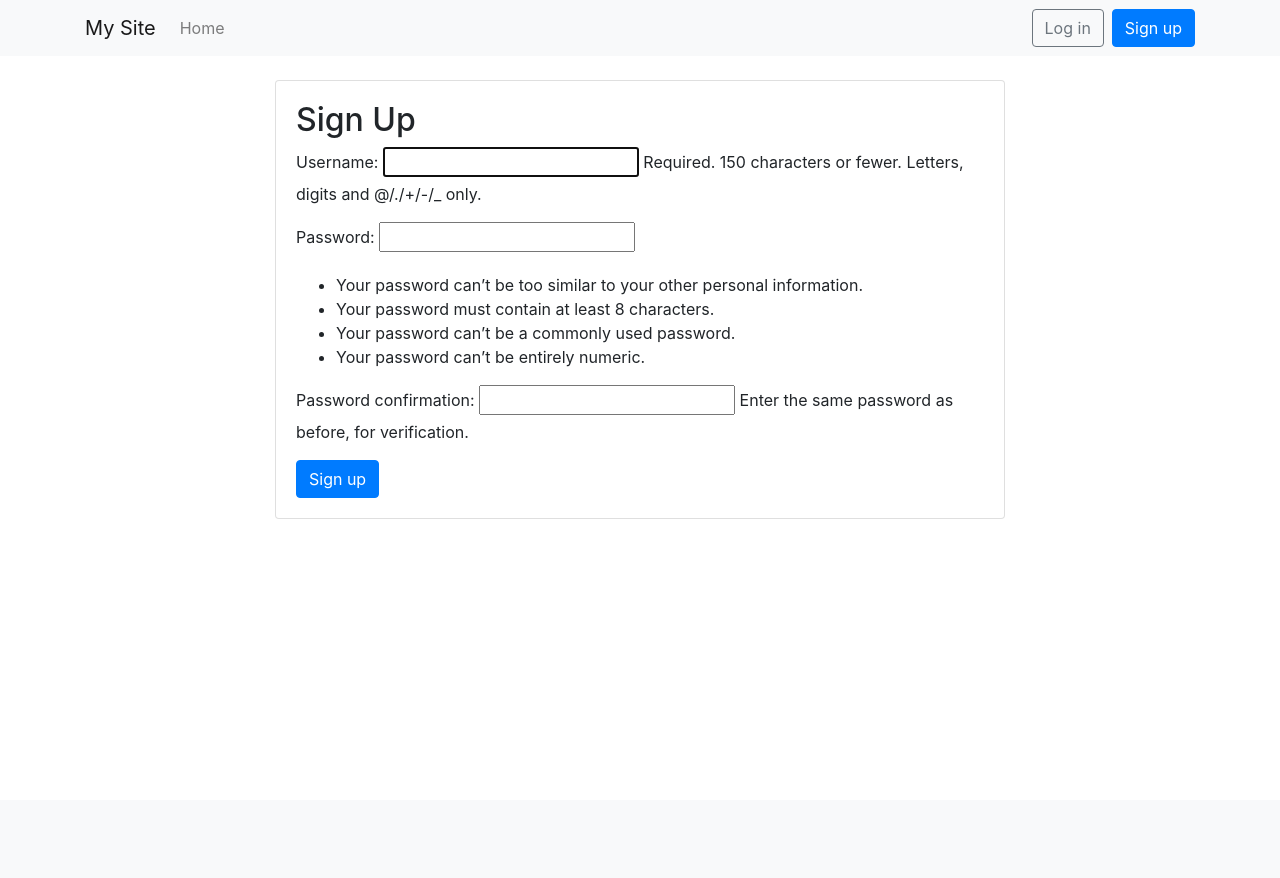
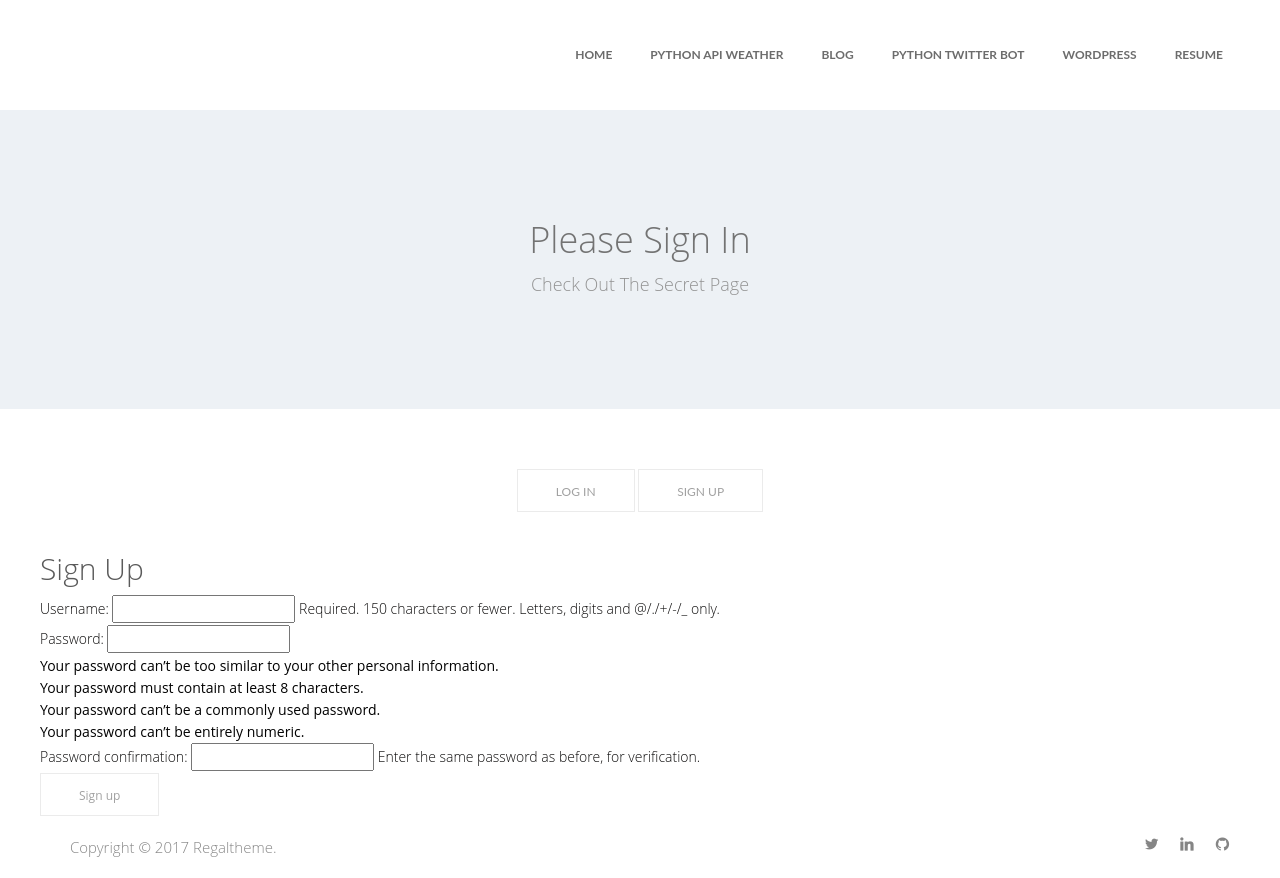
Before and after one commit to ErinClaudio/congenial-bassoon, a Django app: page /login/ in a window 1280 px wide. Before the commit the page ends 519 px from the top, so only its background shows below. Run offline with Django 3.2, Linux system fonts and the light colour scheme; some libraries are stand-ins or nearby versions.

Commit message:
secret page update

```diff
--- a/secretpage/templates/base1.html
+++ b/secretpage/templates/base1.html
@@ -1,37 +1,81 @@
+{% load static %}
 <!doctype html>
 <html lang="en">
 <head>
-  <meta charset="utf-8">
-  <meta name="viewport" content="width=device-width, initial-scale=1, shrink-to-fit=no">
-  <link rel="stylesheet" href="https://stackpath.bootstrapcdn.com/bootstrap/4.1.3/css/bootstrap.min.css" integrity="sha384-MCw98/SFnGE8fJT3GXwEOngsV7Zt27NXFoaoApmYm81iuXoPkFOJwJ8ERdknLPMO" crossorigin="anonymous">
-  <title>{% block title %}My Site{% endblock %}</title>
-  <style type="text/css">
-    .asteriskField {
-      display: none;
-    }
+    <meta charset="UTF-8">
+    <meta name="viewport" content="width=device-width, initial-scale=1.0">
+    <meta http-equiv="X-UA-Compatible" content="ie=edge">
+    <title>Erin Claudio</title>
 
-    form .alert ul li {
-      list-style: none;
-    }
-
-    form .alert ul {
-      padding: 0;
-      margin: 0;
-    }
-  </style>
+    <link rel="stylesheet" href="{% static 'assets/css/bootstrap.min.css' %}">
+    <link rel="stylesheet" href="{% static 'assets/css/material-design-iconic-font.min.css' %}">
+    <link rel="stylesheet" href="{% static 'assets/css/venobox.css' %}">
+    <link rel="stylesheet" href="{% static 'assets/css/slick.min.css'' %}">
+    <link rel="stylesheet" href="{% static 'assets/css/style.css' %}">
+    <link rel="stylesheet" href="{% static 'assets/css/responsive.css' %}">
+    <!-- modernizr js -->
+    <script src="{% static 'assets/js/vendor/modernizr-2.8.3.min.js' %}"></script>
+    <!--<link rel="stylesheet" href="https://cdnjs.cloudflare.com/ajax/libs/bulma/0.6.2/css/bulma.css" />-->
 </head>
 <body>
-   <nav class="navbar navbar-expand-lg navbar-light bg-light mb-4">
+
+<header class="header-style-1">
+		<div class="header-top active-sticky">
 			<div class="container">
-      <a class="navbar-brand" href="{% url 'home' %}">My Site</a>
-      <button class="navbar-toggler" type="button" data-toggle="collapse" data-target="#navbarSupportedContent" aria-controls="navbarSupportedContent" aria-expanded="false" aria-label="Toggle navigation">
-        <span class="navbar-toggler-icon"></span>
+				<div class="row">
+					<div class="col-xs-12 col-sm-2 col-md-3">
+						<div class="left">
+						</div>
+					</div>
+					<div class="col-xs-12 col-sm-10 col-md-9">
+						<div class="right">
+							<nav class="mainmenu menu-hover-1 pull-right">
+								<div class="navbar-header">
+									<button type="button" class="navbar-toggle" data-toggle="collapse" data-target=".navbar-collapse">
+										<span class="icon-bar"></span>
+										<span class="icon-bar"></span>
+										<span class="icon-bar"></span>
 									</button>
-      <div class="collapse navbar-collapse" id="navbarSupportedContent">
-        <ul class="navbar-nav mr-auto">
-          <li class="nav-item">
-            <a class="nav-link" href="{% url 'home' %}">Home</a>
+								</div>
+                                <div class="navbar-collapse collapse clearfix">
+                                    <ul class="navigation clearfix">
+                                        <!-- HOME START -->
+                                        <li><a class="nav-link" href="{% url 'home' %}">Home</a>
                                         </li>
+                                        <li><a class="nav-link" href="weather/">Python API weather</a>
+                                        </li>
+                                        <li><a class="nav-link" href=" blog/">Blog</a>
+                                        </li>
+                                        <li><a class="nav-link" href="https://twitter.com/claudio_erin"target="_blank">Python Twitter Bot </a>
+                                        </li>
+                                        <li><a class="nav-link" href="http://www.traversecitykids.com/" target="_blank">Wordpress</a>
+                                        </li>
+                                        <li><a class="nav-link" href="{% static 'ResumeEC.pdf' %}" target= "_blank">Resume</a>
+                                        </li>
+                                    </ul>
+								</div>
+							</nav>
+						</div>
+					</div>
+				</div>
+			</div>
+		</div>
+    </header>
+<div class="header-space"></div>
+    <!-- Header Section End -->
+	<!-- Breadcrumbs Start -->
+<div class="pages-header bg-color-2">
+		<div class="container">
+			<div class="row text-center">
+				<div class="col-xs-12">
+					<div class="page-title ptb-110">
+						<h1 class="mb-15">Please sign in</h1>
+                        <h4 class="mb-5">Check out the secret page</h4>
+					</div>
+				</div>
+			</div>
+		</div>
+	</div>
           {% if user.is_authenticated %}
             <li class="nav-item">
               <a class="nav-link" href="{% url 'secret2' %}">Secret Page</a>
@@ -44,18 +88,31 @@
               <a class="nav-link dropdown-toggle" href="#" id="navbarDropdown" role="button" data-toggle="dropdown" aria-haspopup="true" aria-expanded="false">
                 {{ user.username }}
               </a>
+              <div>
                   <div class="dropdown-menu dropdown-menu-right" aria-labelledby="navbarDropdown">
                     <a class="dropdown-item" href="{% url 'password_change' %}">Change password</a>
                     <div class="dropdown-divider"></div>
                     <a class="dropdown-item" href="{% url 'logout' %}">Log out</a>
                   </div>
+              </div>
             </li>
           </ul>
         {% else %}
-          <form class="form-inline my-2 my-lg-0">
+
+           <div class="container mb-minus">
+               <div class="row justify-content-center">
+                   <div class="col-sm-12">
+                       <div class="about-info text-center">
+                           <div class="section-title">
+                              <form>
                                 <a href="{% url 'login' %}" class="btn btn-outline-secondary">Log in</a>
                                 <a href="{% url 'signup2' %}" class="btn btn-primary ml-2">Sign up</a>
                               </form>
+                           </div>
+                       </div>
+                   </div>
+               </div>
+           </div>
         {% endif %}
       </div>
     </div>
@@ -64,11 +121,44 @@
   <div class="container">
     {% block content %}
     {% endblock %}
+ <footer class="footer white-bg ptb-20 clearfix">
+    <div class="container">
+        <div class="row">
+            <div class="col-xs-12">
+                <div class="left pull-left">
+                    <p>Copyright &copy; 2017 <a href="https://themeforest.net/user/regaltheme/portfolio" target="_blank">Regaltheme</a>.</p>
                 </div>
-    <script src="https://code.jquery.com/jquery-3.3.1.slim.min.js" integrity="sha384-q8i/X+965DzO0rT7abK41JStQIAqVgRVzpbzo5smXKp4YfRvH+8abtTE1Pi6jizo" crossorigin="anonymous"></script>
-    <script src="https://cdnjs.cloudflare.com/ajax/libs/popper.js/1.14.3/umd/popper.min.js" integrity="sha384-ZMP7rVo3mIykV+2+9J3UJ46jBk0WLaUAdn689aCwoqbBJiSnjAK/l8WvCWPIPm49" crossorigin="anonymous"></script>
-    <script src="https://stackpath.bootstrapcdn.com/bootstrap/4.1.3/js/bootstrap.min.js" integrity="sha384-ChfqqxuZUCnJSK3+MXmPNIyE6ZbWh2IMqE241rYiqJxyMiZ6OW/JmZQ5stwEULTy" crossorigin="anonymous"></script>
+                <div class="social-icon simple pull-right">
+                    <ul class="clearfix">
 
+                        <li><a href="https://twitter.com/ChiGreentino" target="_blank"><i class="zmdi zmdi-twitter"></i></a></li>
+                        <li><a href="https://www.linkedin.com/in/erin-claudio/" target="_blank"><i class="zmdi zmdi-linkedin"></i></a></li>
+                        <li><a href="https://github.com/ErinClaudio?tab=repositories" target="_blank"><i class="zmdi zmdi-github"></i></a></li>
+                    </ul>
+                </div>
+            </div>
+        </div>
+    </div>
+</footer>
+<!-- Footer Section End -->
 
+<!-- All JS Here -->
+<!-- jQuery Latest Version -->
+<script src="{% static 'assets/js/vendor/jquery-1.12.4.min.js' %}"></script>
+<!-- Bootstrap JS -->
+<script src="{% static 'assets/js/bootstrap.min.js' %}"></script>
+<!-- Isotope -->
+<script src="{% static 'assets/js/isotope.pkgd.js' %}"></script>
+<!-- Validate -->
+<script src="{% static 'assets/js/jquery.validate.min.js' %}"></script>
+<!-- Slick Slider JS -->
+<script src="{% static 'assets/js/slick.min.js' %}"></script>
+<!-- Plugins JS -->
+<script src="{% static 'assets/js/plugins.js' %}"></script>
+<!-- main JS -->
+<script src="{% static 'assets/js/main.js' %}"></script>
+</body>
+
+</html>
 </body>
 </html>
```
Lines whose indentation alone changed are shown as unchanged.
